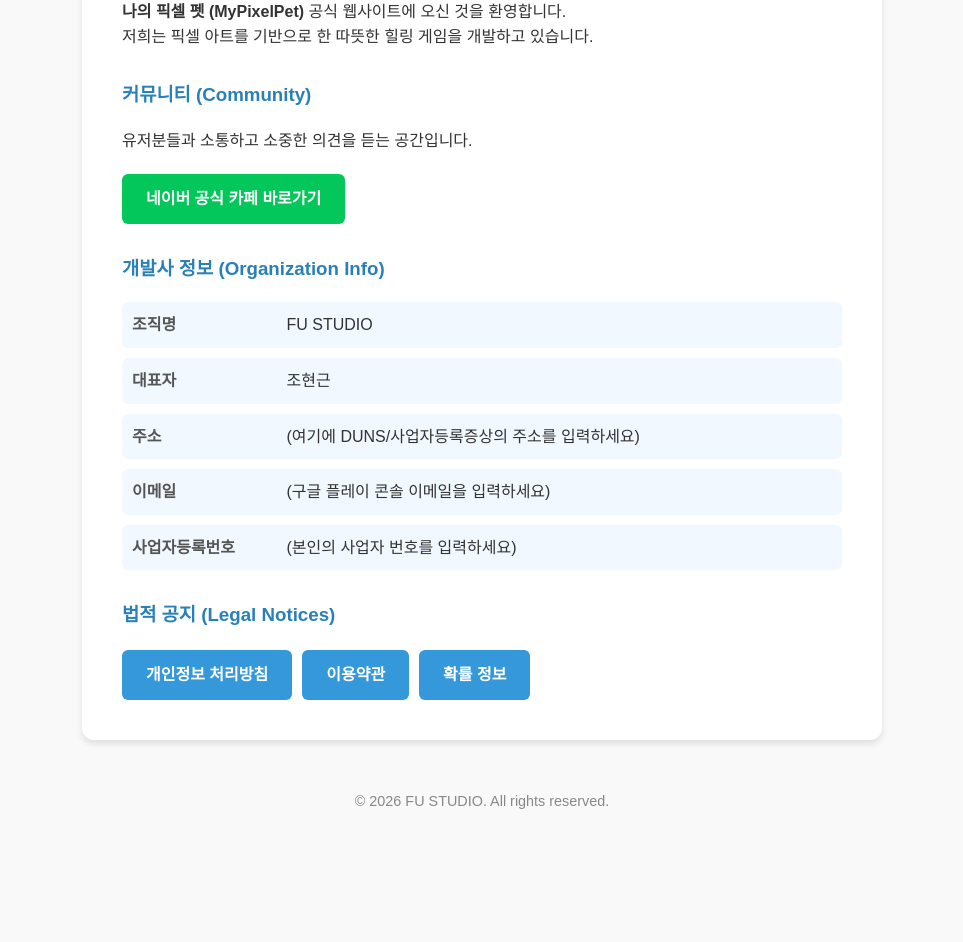
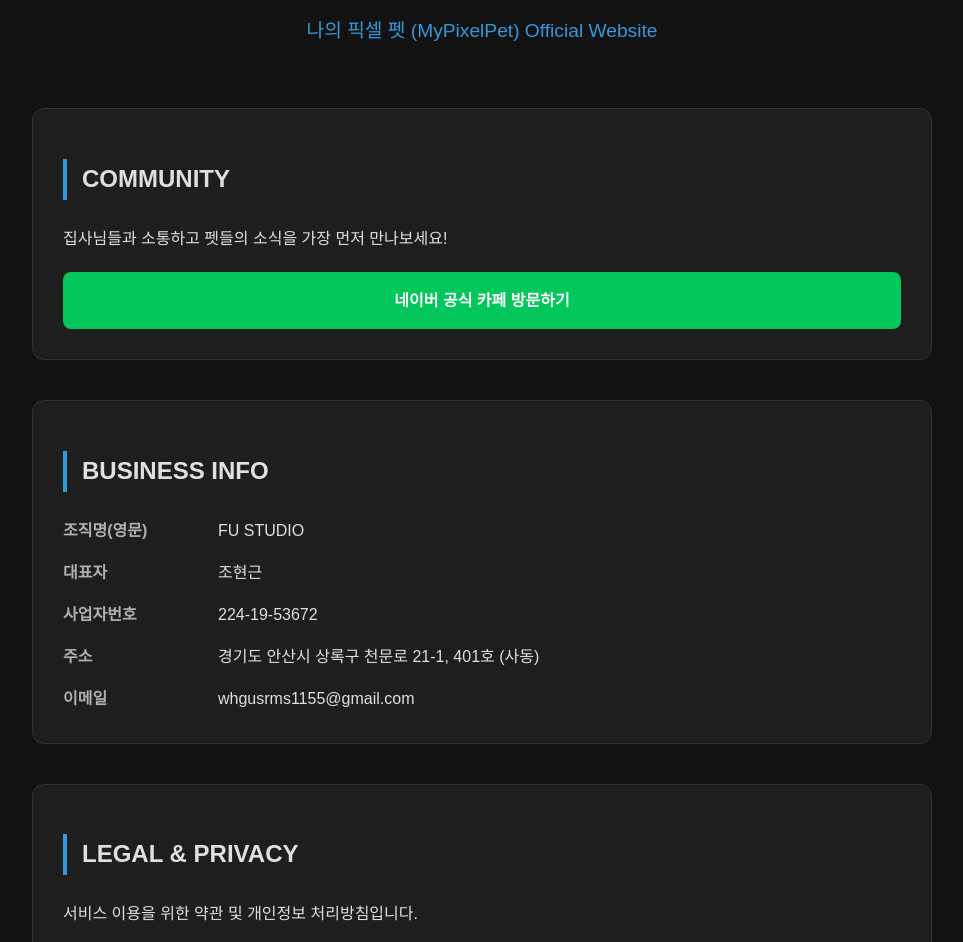
Before and after one commit to siisjo/MyPixelPet-Docs, a plain HTML site: page about.html in a window 1280 px wide. Shown: the part 196-1138 px from the top of the page, without its empty margins (158-1121 px from the left). Before the commit the page ends 1063 px from the top, so only its background shows below. Drawn offline with Linux system fonts and the light colour scheme.

Commit message:
Update about.html

```diff
--- a/about.html
+++ b/about.html
@@ -5,52 +5,172 @@
     <meta name="viewport" content="width=device-width, initial-scale=1.0">
     <title>FU STUDIO - MyPixelPet Official</title>
     <style>
-        body { font-family: 'Apple SD Gothic Neo', 'Malgun Gothic', sans-serif; line-height: 1.6; color: #333; max-width: 800px; margin: 0 auto; padding: 40px 20px; background-color: #f9f9f9; }
-        .container { background: #fff; padding: 40px; border-radius: 12px; box-shadow: 0 4px 6px rgba(0,0,0,0.1); }
-        h1 { color: #2c3e50; border-bottom: 2px solid #3498db; padding-bottom: 10px; margin-bottom: 30px; }
-        h3 { color: #2980b9; margin-top: 30px; }
-        .info-list { list-style: none; padding: 0; }
-        .info-list li { margin-bottom: 10px; padding: 10px; background: #f1f8ff; border-radius: 6px; }
-        .info-list strong { width: 150px; display: inline-block; color: #555; }
-        .btn-group { display: flex; gap: 10px; margin-top: 20px; flex-wrap: wrap; }
-        .btn { display: inline-block; padding: 12px 24px; background: #3498db; color: #fff; text-decoration: none; border-radius: 6px; transition: background 0.3s; font-weight: bold; }
-        .btn:hover { background: #2980b9; }
-        .btn-cafe { background: #03c75a; } /* 네이버 그린 */
-        .btn-cafe:hover { background: #02b350; }
-        footer { margin-top: 50px; text-align: center; font-size: 0.9em; color: #888; }
+        /* 기본 다크 테마 설정 */
+        :root {
+            --bg-color: #121212;
+            --card-bg: #1e1e1e;
+            --accent-color: #3498db;
+            --naver-green: #03c75a;
+            --text-main: #e0e0e0;
+            --text-sub: #b0b0b0;
+        }
+
+        body {
+            font-family: 'Apple SD Gothic Neo', 'Malgun Gothic', sans-serif;
+            background-color: var(--bg-color);
+            color: var(--text-main);
+            line-height: 1.7;
+            margin: 0;
+            padding: 0;
+        }
+
+        .container {
+            max-width: 900px;
+            margin: 0 auto;
+            padding: 40px 20px;
+        }
+
+        /* 이미지 섹션 스타일 */
+        .hero-img, .community-img {
+            width: 100%;
+            max-height: 400px;
+            object-fit: cover;
+            border-radius: 15px;
+            margin-bottom: 30px;
+            box-shadow: 0 10px 20px rgba(0,0,0,0.5);
+        }
+
+        header {
+            text-align: center;
+            margin-bottom: 60px;
+        }
+
+        h1 {
+            font-size: 2.5em;
+            color: #fff;
+            margin-bottom: 10px;
+            letter-spacing: -1px;
+        }
+
+        .card {
+            background: var(--card-bg);
+            padding: 30px;
+            border-radius: 12px;
+            margin-bottom: 40px;
+            border: 1px solid #333;
+        }
+
+        h2 {
+            border-left: 4px solid var(--accent-color);
+            padding-left: 15px;
+            margin-bottom: 25px;
+            font-size: 1.5em;
+        }
+
+        /* 정보 리스트 스타일 */
+        .info-grid {
+            display: grid;
+            grid-template-columns: 140px 1fr;
+            gap: 15px;
+        }
+
+        .info-label { color: var(--text-sub); font-weight: bold; }
+
+        /* 버튼 디자인 */
+        .btn-group {
+            display: flex;
+            gap: 15px;
+            flex-wrap: wrap;
+            margin-top: 20px;
+        }
+
+        .btn {
+            flex: 1;
+            min-width: 200px;
+            padding: 15px;
+            text-align: center;
+            text-decoration: none;
+            border-radius: 8px;
+            font-weight: bold;
+            transition: 0.3s;
+        }
+
+        .btn-main { background: var(--accent-color); color: #fff; }
+        .btn-main:hover { background: #2980b9; transform: translateY(-2px); }
+
+        .btn-cafe { background: var(--naver-green); color: #fff; }
+        .btn-cafe:hover { background: #02b350; transform: translateY(-2px); }
+
+        /* 법적 문서 통합 섹션 */
+        .legal-box {
+            background: #252525;
+            padding: 20px;
+            border-radius: 8px;
+            font-size: 0.9em;
+            max-height: 300px;
+            overflow-y: auto;
+            border: 1px solid #444;
+            margin-top: 20px;
+        }
+
+        footer {
+            text-align: center;
+            padding: 40px 0;
+            color: var(--text-sub);
+            font-size: 0.85em;
+        }
     </style>
 </head>
 <body>
-    <div class="container">
+
+<div class="container">
+    <img src="title.png" alt="MyPixelPet Hero" class="hero-img">
+
+    <header>
         <h1>FU STUDIO</h1>
-        <p><strong>나의 픽셀 펫 (MyPixelPet)</strong> 공식 웹사이트에 오신 것을 환영합니다.<br>
-        저희는 픽셀 아트를 기반으로 한 따뜻한 힐링 게임을 개발하고 있습니다.</p>
+        <p style="color: var(--accent-color); font-size: 1.2em;">나의 픽셀 펫 (MyPixelPet) Official Website</p>
+    </header>
 
-        <h3>커뮤니티 (Community)</h3>
-        <p>유저분들과 소통하고 소중한 의견을 듣는 공간입니다.</p>
+    <section class="card">
+        <h2>COMMUNITY</h2>
+        <p>집사님들과 소통하고 펫들의 소식을 가장 먼저 만나보세요!</p>
         <div class="btn-group">
-            <a href="https://cafe.naver.com/mypixelpet" class="btn btn-cafe" target="_blank">네이버 공식 카페 바로가기</a>
+            <a href="https://cafe.naver.com/mypixelpet" class="btn btn-cafe" target="_blank">네이버 공식 카페 방문하기</a>
+        </div>
+    </section>
+
+    <section class="card">
+        <h2>BUSINESS INFO</h2>
+        <div class="info-grid">
+            <div class="info-label">조직명(영문)</div><div>FU STUDIO</div>
+            <div class="info-label">대표자</div><div>조현근</div>
+            <div class="info-label">사업자번호</div><div>224-19-53672</div>
+            <div class="info-label">주소</div><div>경기도 안산시 상록구 천문로 21-1, 401호 (사동)</div>
+            <div class="info-label">이메일</div><div>whgusrms1155@gmail.com</div>
+        </div>
+    </section>
+
+    <section class="card">
+        <h2>LEGAL & PRIVACY</h2>
+        <p>서비스 이용을 위한 약관 및 개인정보 처리방침입니다.</p>
+
+        <div class="btn-group">
+            <a href="index.html" class="btn btn-main">개인정보 처리방침 보기</a>
+            <a href="terms.html" class="btn btn-main">이용약관 보기</a>
+            <a href="probability.html" class="btn btn-main">확률형 아이템 정보</a>
         </div>
 
-        <h3>개발사 정보 (Organization Info)</h3>
-        <ul class="info-list">
-            <li><strong>조직명</strong> FU STUDIO</li>
-            <li><strong>대표자</strong> 조현근</li>
-            <li><strong>주소</strong> (여기에 DUNS/사업자등록증상의 주소를 입력하세요)</li>
-            <li><strong>이메일</strong> (구글 플레이 콘솔 이메일을 입력하세요)</li>
-            <li><strong>사업자등록번호</strong> (본인의 사업자 번호를 입력하세요)</li>
-        </ul>
-
-        <h3>법적 공지 (Legal Notices)</h3>
-        <div class="btn-group">
-            <a href="./index.html" class="btn">개인정보 처리방침</a>
-            <a href="./terms.html" class="btn">이용약관</a>
-            <a href="./probability.html" class="btn">확률 정보</a>
+        <div class="legal-box">
+            <p><strong>[공지]</strong> 위 버튼을 클릭하시면 각 항목의 상세 내용을 확인하실 수 있습니다. 본 사이트는 FU STUDIO의 공식 페이지이며, 구글 플레이 스토어의 정책을 준수합니다.</p>
+            <p>앱 명칭: 나의 픽셀 펫 (MyPixelPet)</p>
+            <p>본 게임은 유저의 최소한의 데이터를 수집하며, 자세한 사항은 개인정보 처리방침을 확인해 주시기 바랍니다.</p>
         </div>
-    </div>
+    </section>
 
     <footer>
         <p>© 2026 FU STUDIO. All rights reserved.</p>
     </footer>
+</div>
+
 </body>
 </html>
```
